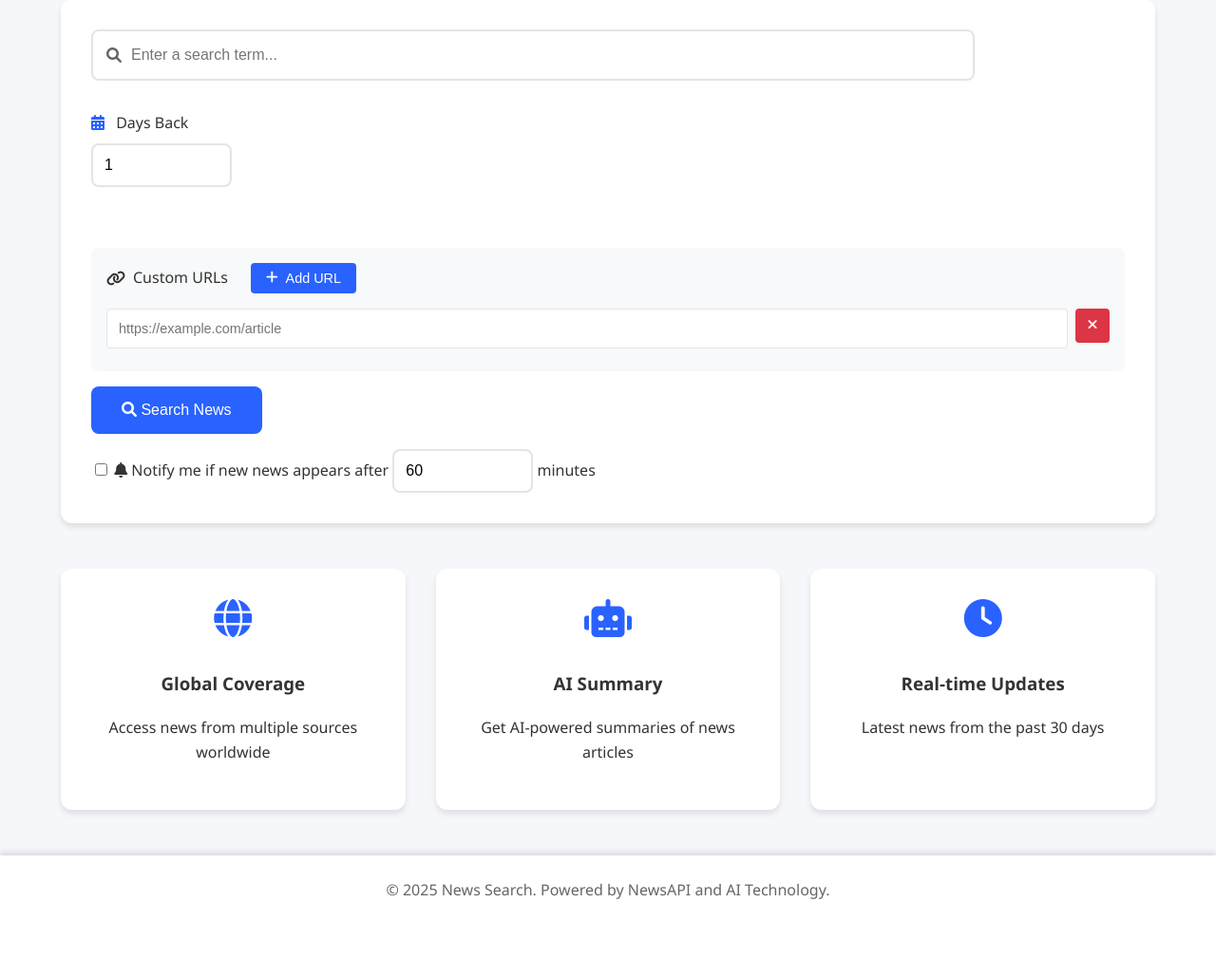
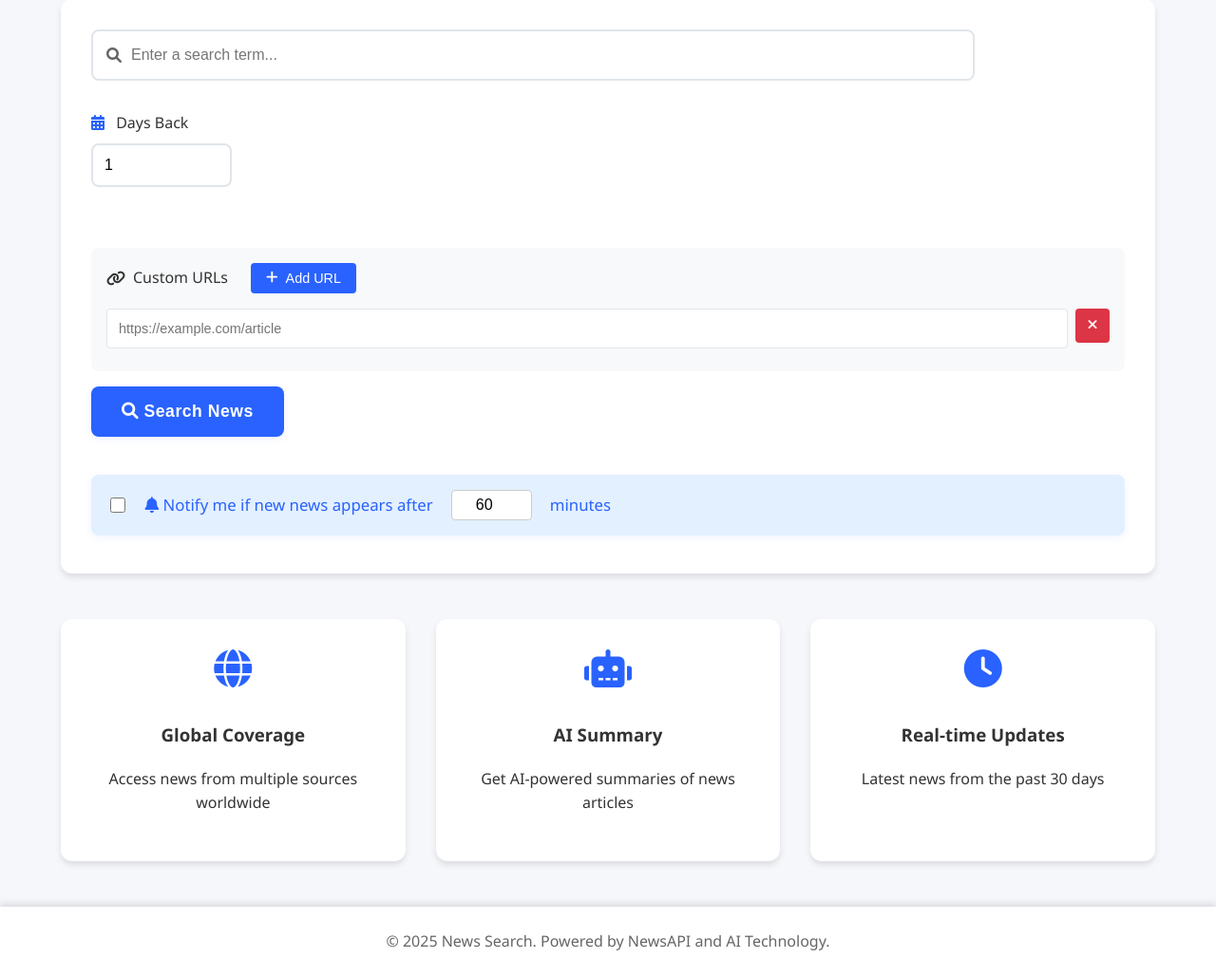
Before and after one commit to Mr-Abdalhay/search-agent, a Flask app: page / in a window 1280 px wide. Shown: the part 111-1140 px from the top of the page at 95% size. Before the commit the page ends 1058 px from the top, so only its background shows below. Run offline with Flask 3, Linux system fonts and the light colour scheme.

Commit message:
Update style.css

```diff
--- a/static/css/style.css
+++ b/static/css/style.css
@@ -135,15 +135,73 @@ input[type="number"]:focus {
     color: white;
     border: none;
     border-radius: 8px;
-    font-size: 1rem;
+    font-size: 1.1rem;
+    font-weight: 600;
     cursor: pointer;
-    transition: background-color 0.3s ease;
+    box-shadow: 0 2px 8px rgba(41,98,255,0.08);
+    transition: background 0.2s, box-shadow 0.2s;
     align-self: flex-start;
+    letter-spacing: 0.03em;
 }
 
 .search-button:hover {
-    background-color: var(--secondary-color);
+    background: linear-gradient(90deg, #2962ff 60%, #0039cb 100%);
+    box-shadow: 0 4px 16px rgba(41,98,255,0.15);
 }
+
+.read-more-btn {
+    display: inline-block;
+    margin-top: 1rem;
+    padding: 0.7rem 1.5rem;
+    background-color: #fff;
+    color: var(--primary-color);
+    border: 2px solid var(--primary-color);
+    border-radius: 6px;
+    font-size: 1rem;
+    font-weight: 500;
+    text-decoration: none;
+    cursor: pointer;
+    transition: background 0.2s, color 0.2s, box-shadow 0.2s;
+    box-shadow: 0 2px 8px rgba(41,98,255,0.07);
+}
+
+.read-more-btn:hover {
+    background: var(--primary-color);
+    color: #fff;
+    box-shadow: 0 4px 16px rgba(41,98,255,0.13);
+}
+
+.notification-optin {
+    margin: 1.5rem 0 0.5rem 0;
+    padding: 1rem;
+    background: #e3f0ff;
+    border-radius: 8px;
+    box-shadow: 0 2px 8px rgba(41,98,255,0.07);
+    font-size: 1.05rem;
+    font-weight: 500;
+    color: var(--primary-color);
+    display: flex;
+    align-items: center;
+    gap: 0.7rem;
+}
+
+.notification-optin input[type="checkbox"] {
+    accent-color: var(--primary-color);
+    width: 1.2em;
+    height: 1.2em;
+    margin-right: 0.7em;
+}
+
+.notification-minutes {
+    width: 70px !important;
+    padding: 0.4rem !important;
+    margin: 0 0.5rem !important;
+    border: 1px solid #ccc !important;
+    border-radius: 4px !important;
+    font-size: 1rem !important;
+    text-align: center !important;
+}
+
 
 /* Custom URLs Section */
 .custom-urls-container {
```
